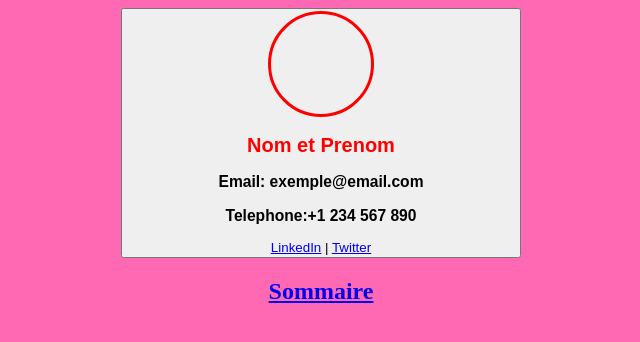
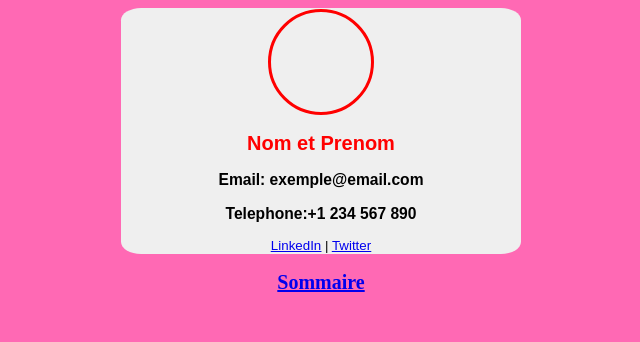
Before and after one commit to MinMin1120/mission1, a plain HTML site: page ex.html in a window 1280 px wide. Shown: the whole page, without its empty margins (319-959 px from the left). Drawn offline with Linux system fonts and the light colour scheme.

Commit message:
Add files via upload

```diff
--- a/ex.html
+++ b/ex.html
@@ -8,14 +8,15 @@
 </head>
 <font color="#953989"></font>
 <body >
-  <center>	<button class="group1">
+  <center>	<button zoomamount="5" class="group1">
      <center><div class="group2"></div></center>
 	<h2>Nom et Prenom</h2>
 	<h3 class="group4">Email: exemple@email.com</h3>
 	<h3 class="group4">Telephone:+1 234 567 890</h3>
 	<u><a href="https://fr.linkedin.com/">LinkedIn</a></u> | <u><a href="https://twitter.com/Twitter">Twitter</a></u>
 	</button></center>
-	<h2><a href="../mes projet/index.html"> Sommaire </a><h2>
+
+	<h2><a href="index.html"> Sommaire </a><h2>
 
 
 
--- a/style.css
+++ b/style.css
@@ -3,7 +3,7 @@ body
 	background-color: hotpink;
 }
 h2
-{
+{   font-size: 20px;
 	color: red;
 	text-align: center;
 }
@@ -13,6 +13,7 @@ h2
 }
 .group1:hover{
 	zoom: 102%;
+	zoomamount: 10;
 
 
 
@@ -35,3 +36,6 @@ h2
 {
 	color: black;
 }
+button{ border: 0px;
+	border-radius: 5%;
+}
```
Also changed, not shown: corriger.html (+1 -1 lines), qqq.html (+2 -2 lines), tp5.ex1.html (+1 -1 lines).
